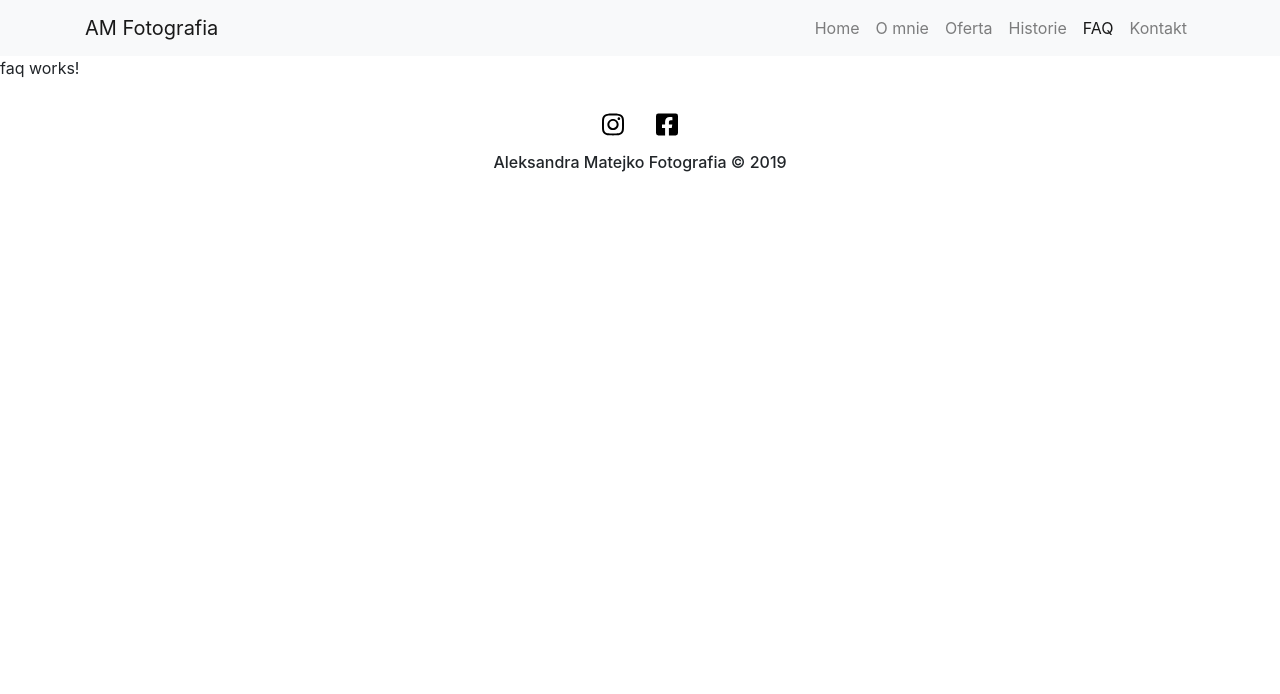
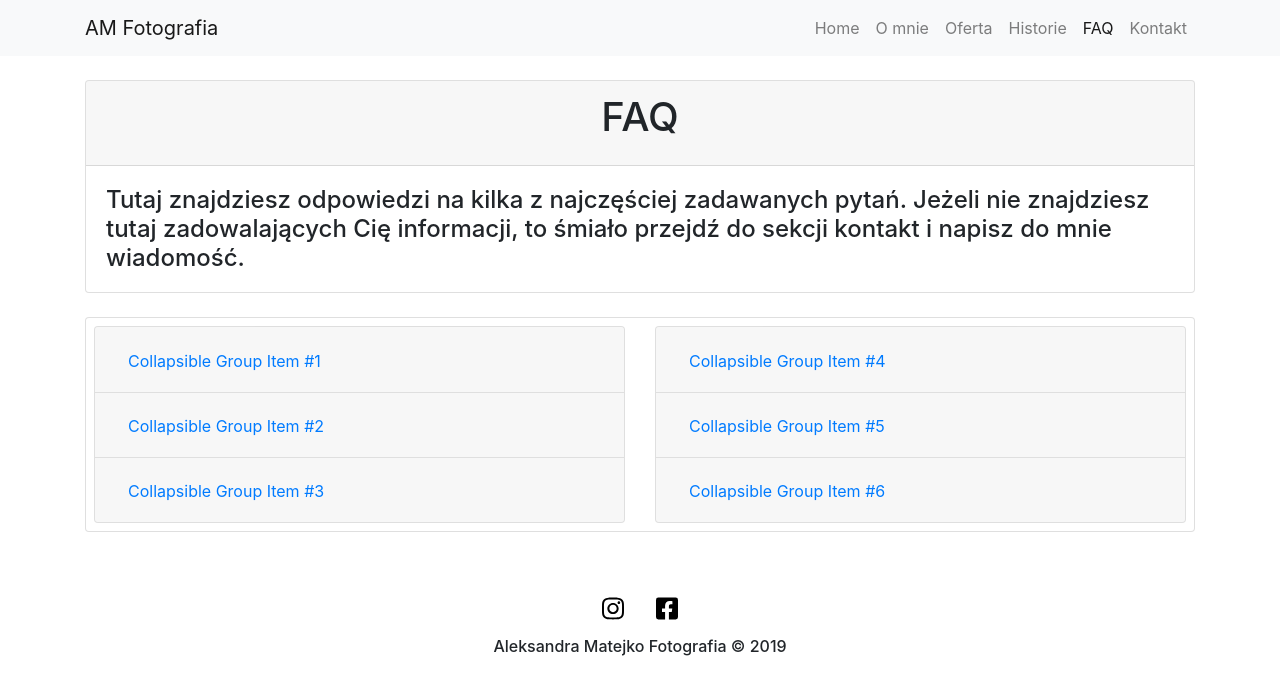
Before and after one commit to MarcinMatejko/foto, an Angular app: page /faq in a window 1280 px wide. Shown: the top 694 px of the page. Built offline with nearby package versions, Linux system fonts and the light colour scheme.

Commit message:
wstepne wypelnienie sekcji faq

```diff
--- a/src/app/components/faq/faq.component.html
+++ b/src/app/components/faq/faq.component.html
@@ -1 +1,109 @@
-<p>faq works!</p>
+<div class="container">
+  <div class="card my-4">
+    <div class="card-header text-center">
+      <h1 class="card-title">FAQ</h1>
+    </div>
+    <div class="card-body">
+      <h4 class="card-text">Tutaj znajdziesz odpowiedzi na kilka z najczęściej zadawanych pytań. Jeżeli nie znajdziesz tutaj zadowalających Cię informacji, to śmiało przejdź do sekcji kontakt i napisz do mnie wiadomość.</h4>
+    </div>
+  </div>
+  <div class="card p-2 mb-5">
+  <div class="row">
+    <div class="col-md-6">
+      <div class="accordion" id="accordionExample">
+          <div class="card">
+            <div class="card-header" id="headingOne">
+              <h2 class="mb-0">
+                <button class="btn btn-link" type="button" data-toggle="collapse" data-target="#collapseOne" aria-expanded="false" aria-controls="collapseOne">
+                  Collapsible Group Item #1
+                </button>
+              </h2>
+            </div>
+
+            <div id="collapseOne" class="collapse" aria-labelledby="headingOne" data-parent="#accordionExample">
+              <div class="card-body">
+                Anim pariatur cliche reprehenderit, enim eiusmod high life accusamus terry richardson ad squid. 3 wolf moon officia aute, non cupidatat skateboard dolor brunch. Food truck quinoa nesciunt laborum eiusmod. Brunch 3 wolf moon tempor, sunt aliqua put a bird on it squid single-origin coffee nulla assumenda shoreditch et. Nihil anim keffiyeh helvetica, craft beer labore wes anderson cred nesciunt sapiente ea proident. Ad vegan excepteur butcher vice lomo. Leggings occaecat craft beer farm-to-table, raw denim aesthetic synth nesciunt you probably haven't heard of them accusamus labore sustainable VHS.
+              </div>
+            </div>
+          </div>
+          <div class="card">
+            <div class="card-header" id="headingTwo">
+              <h2 class="mb-0">
+                <button class="btn btn-link collapsed" type="button" data-toggle="collapse" data-target="#collapseTwo" aria-expanded="false" aria-controls="collapseTwo">
+                  Collapsible Group Item #2
+                </button>
+              </h2>
+            </div>
+            <div id="collapseTwo" class="collapse" aria-labelledby="headingTwo" data-parent="#accordionExample">
+              <div class="card-body">
+                Anim pariatur cliche reprehenderit, enim eiusmod high life accusamus terry richardson ad squid. 3 wolf moon officia aute, non cupidatat skateboard dolor brunch. Food truck quinoa nesciunt laborum eiusmod. Brunch 3 wolf moon tempor, sunt aliqua put a bird on it squid single-origin coffee nulla assumenda shoreditch et. Nihil anim keffiyeh helvetica, craft beer labore wes anderson cred nesciunt sapiente ea proident. Ad vegan excepteur butcher vice lomo. Leggings occaecat craft beer farm-to-table, raw denim aesthetic synth nesciunt you probably haven't heard of them accusamus labore sustainable VHS.
+              </div>
+            </div>
+          </div>
+          <div class="card">
+            <div class="card-header" id="headingThree">
+              <h2 class="mb-0">
+                <button class="btn btn-link collapsed" type="button" data-toggle="collapse" data-target="#collapseThree" aria-expanded="false" aria-controls="collapseThree">
+                  Collapsible Group Item #3
+                </button>
+              </h2>
+            </div>
+            <div id="collapseThree" class="collapse" aria-labelledby="headingThree" data-parent="#accordionExample">
+              <div class="card-body">
+                Anim pariatur cliche reprehenderit, enim eiusmod high life accusamus terry richardson ad squid. 3 wolf moon officia aute, non cupidatat skateboard dolor brunch. Food truck quinoa nesciunt laborum eiusmod. Brunch 3 wolf moon tempor, sunt aliqua put a bird on it squid single-origin coffee nulla assumenda shoreditch et. Nihil anim keffiyeh helvetica, craft beer labore wes anderson cred nesciunt sapiente ea proident. Ad vegan excepteur butcher vice lomo. Leggings occaecat craft beer farm-to-table, raw denim aesthetic synth nesciunt you probably haven't heard of them accusamus labore sustainable VHS.
+              </div>
+            </div>
+          </div>
+        </div>
+      </div>
+
+      <div class="col-md-6">
+        <div class="accordion" id="accordionExample-1">
+            <div class="card">
+              <div class="card-header" id="headingFour">
+                <h2 class="mb-0">
+                  <button class="btn btn-link" type="button" data-toggle="collapse" data-target="#collapseFour" aria-expanded="false" aria-controls="collapseFour">
+                    Collapsible Group Item #4
+                  </button>
+                </h2>
+              </div>
+
+              <div id="collapseFour" class="collapse" aria-labelledby="headingFour" data-parent="#accordionExample-1">
+                <div class="card-body">
+                  Anim pariatur cliche reprehenderit, enim eiusmod high life accusamus terry richardson ad squid. 3 wolf moon officia aute, non cupidatat skateboard dolor brunch. Food truck quinoa nesciunt laborum eiusmod. Brunch 3 wolf moon tempor, sunt aliqua put a bird on it squid single-origin coffee nulla assumenda shoreditch et. Nihil anim keffiyeh helvetica, craft beer labore wes anderson cred nesciunt sapiente ea proident. Ad vegan excepteur butcher vice lomo. Leggings occaecat craft beer farm-to-table, raw denim aesthetic synth nesciunt you probably haven't heard of them accusamus labore sustainable VHS.
+                </div>
+              </div>
+            </div>
+            <div class="card">
+              <div class="card-header" id="headingFive">
+                <h2 class="mb-0">
+                  <button class="btn btn-link collapsed" type="button" data-toggle="collapse" data-target="#collapseFive" aria-expanded="false" aria-controls="collapseFive">
+                    Collapsible Group Item #5
+                  </button>
+                </h2>
+              </div>
+              <div id="collapseFive" class="collapse" aria-labelledby="headingFive" data-parent="#accordionExample-1">
+                <div class="card-body">
+                  Anim pariatur cliche reprehenderit, enim eiusmod high life accusamus terry richardson ad squid. 3 wolf moon officia aute, non cupidatat skateboard dolor brunch. Food truck quinoa nesciunt laborum eiusmod. Brunch 3 wolf moon tempor, sunt aliqua put a bird on it squid single-origin coffee nulla assumenda shoreditch et. Nihil anim keffiyeh helvetica, craft beer labore wes anderson cred nesciunt sapiente ea proident. Ad vegan excepteur butcher vice lomo. Leggings occaecat craft beer farm-to-table, raw denim aesthetic synth nesciunt you probably haven't heard of them accusamus labore sustainable VHS.
+                </div>
+              </div>
+            </div>
+            <div class="card">
+              <div class="card-header" id="headingSix">
+                <h2 class="mb-0">
+                  <button class="btn btn-link collapsed" type="button" data-toggle="collapse" data-target="#collapseSix" aria-expanded="false" aria-controls="collapseSix">
+                    Collapsible Group Item #6
+                  </button>
+                </h2>
+              </div>
+              <div id="collapseSix" class="collapse" aria-labelledby="headingSix" data-parent="#accordionExample-1">
+                <div class="card-body">
+                  Anim pariatur cliche reprehenderit, enim eiusmod high life accusamus terry richardson ad squid. 3 wolf moon officia aute, non cupidatat skateboard dolor brunch. Food truck quinoa nesciunt laborum eiusmod. Brunch 3 wolf moon tempor, sunt aliqua put a bird on it squid single-origin coffee nulla assumenda shoreditch et. Nihil anim keffiyeh helvetica, craft beer labore wes anderson cred nesciunt sapiente ea proident. Ad vegan excepteur butcher vice lomo. Leggings occaecat craft beer farm-to-table, raw denim aesthetic synth nesciunt you probably haven't heard of them accusamus labore sustainable VHS.
+                </div>
+              </div>
+            </div>
+          </div>
+    </div>
+  </div>
+</div>
+</div>
```
